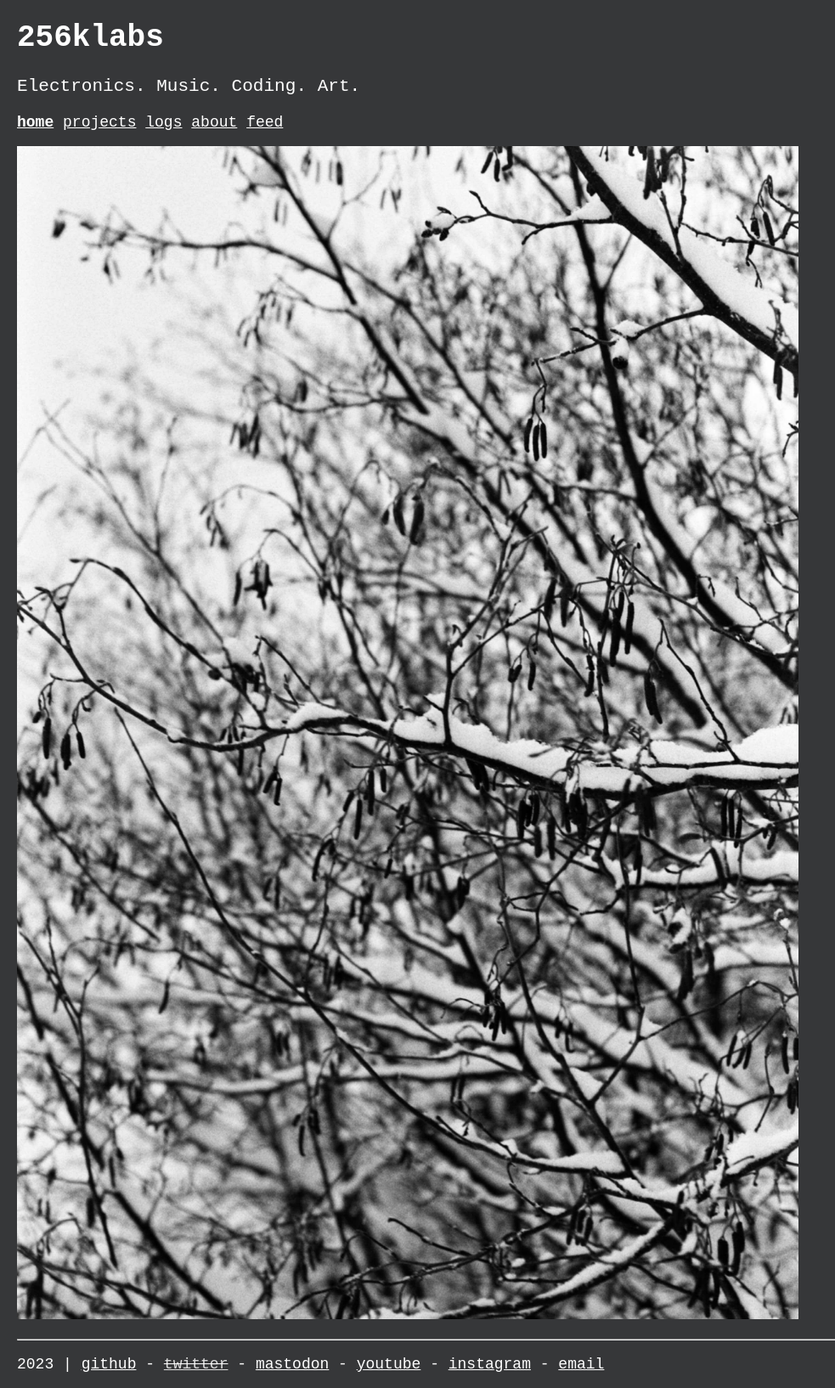
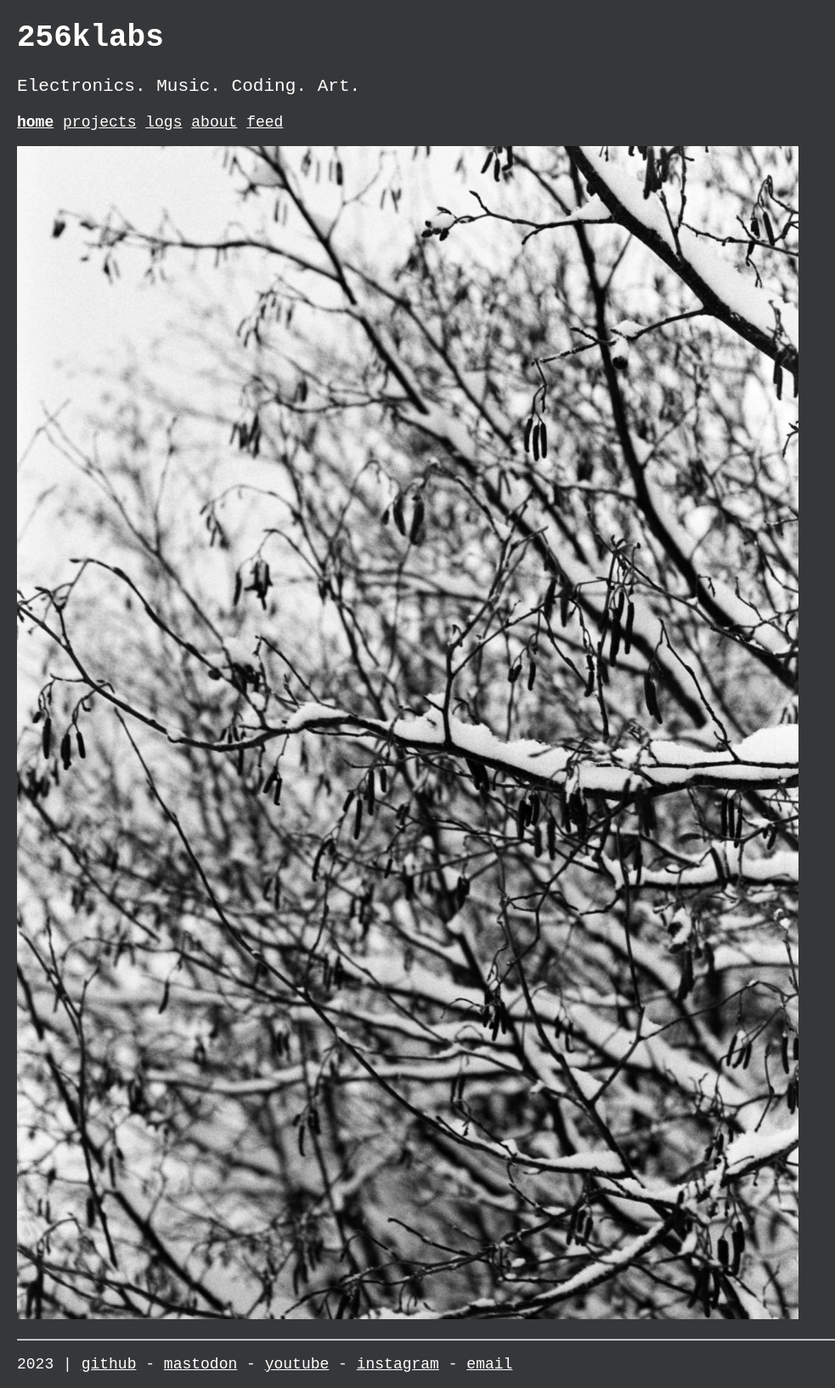
Before and after one commit to 256k/256KLABS, a Jekyll site: the page built from index.md, in a window 1280 px wide. Shown: the whole page at 85% size, without its empty margins (0-983 px from the left). Built offline with Jekyll 4.4.1, drawn with Linux system fonts in a browser that asks for light colours.

Commit message:
Update footer.html
upated footer

```diff
--- a/_includes/footer.html
+++ b/_includes/footer.html
@@ -1,9 +1,8 @@
 <footer class="container">
       <hr>
       <p>{{ site.time | date: '%Y' }} | <a target="_blank" href="https://www.github.com/256k">github</a> -
-      <strike><a href="">twitter</a></strike> -
-      <a target="_blank" href="https://mastodon.social/@256k">mastodon</a> -
-      <a target="_blank" href="https://www.youtube.com/channel/UCjB1kddbAqQmzbhSGsqFCug">youtube</a> -
+      <a target="_blank" href="https://c.im/@256k">mastodon</a> -
+      <a target="_blank" href="https://www.youtube.com/@256k_">youtube</a> -
       <a target="_blank" href="https://www.instagram.com/fayek/">instagram</a> -
       <a target="_blank" href="mailto:256k.labs@gmail.com">email</a></p>
 </footer>
```
